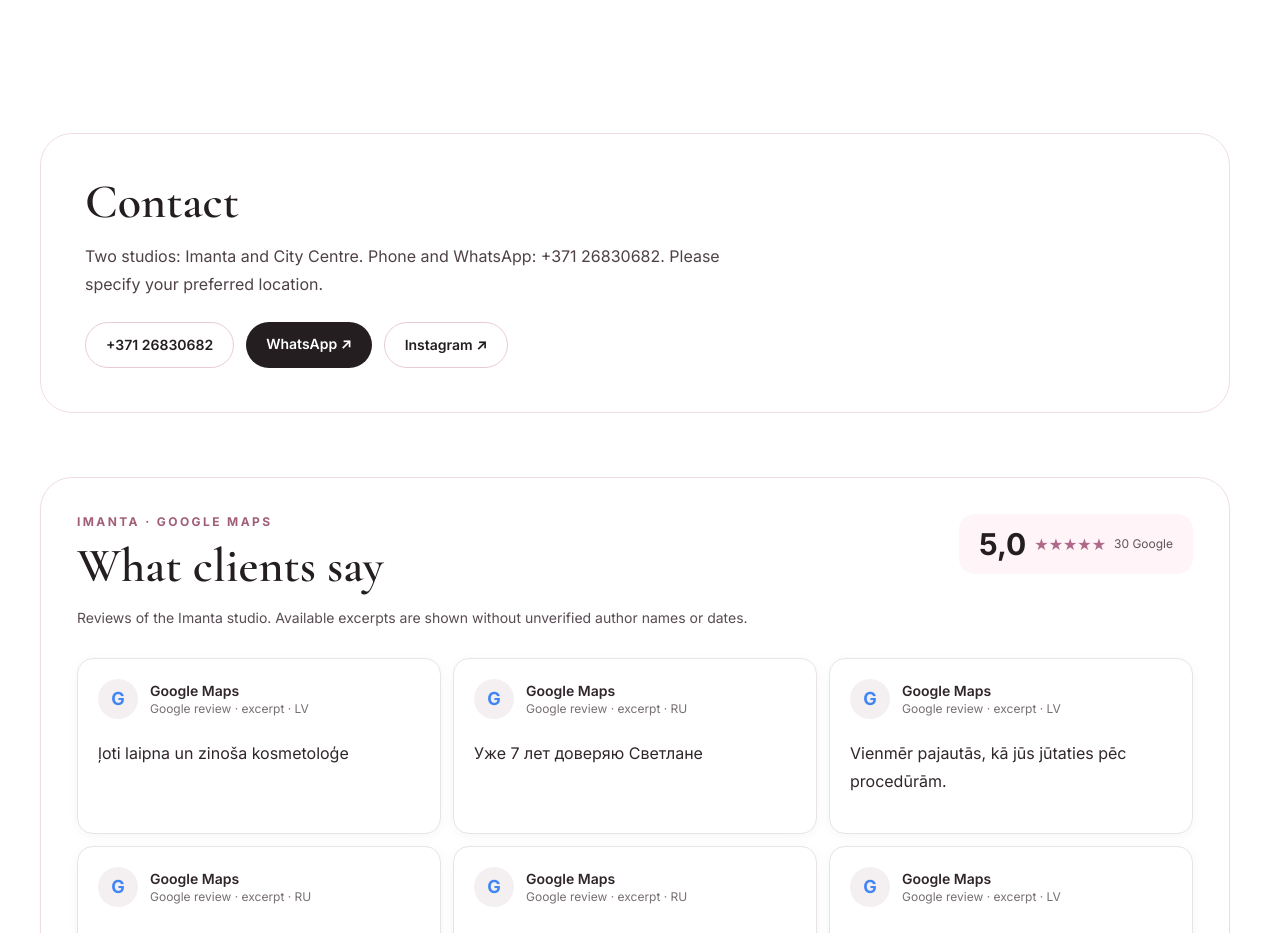
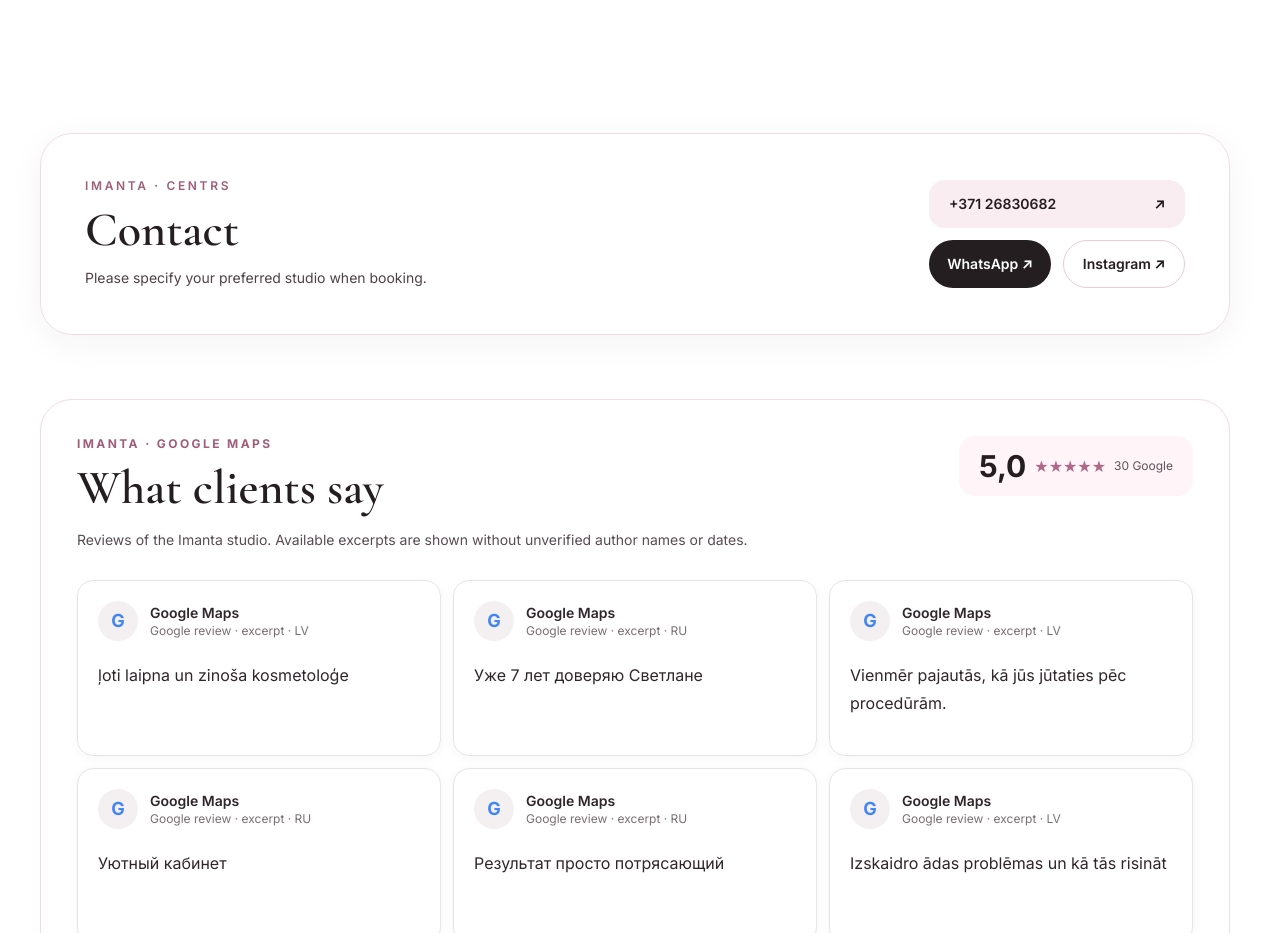
Before and after one commit to SergeyJak/Sweet-lana, a Next.js app: page /en in a window 1280 px wide. Shown: the part 2620-3553 px from the top of the page. Built offline with nearby package versions, Linux system fonts and the light colour scheme; no server answers.

Commit message:
Improve contact card layout

```diff
--- a/src/app/[locale]/page.tsx
+++ b/src/app/[locale]/page.tsx
@@ -119,13 +119,18 @@ export default async function Home({ params }: { params: Promise<{ locale: strin
 
         <CreamCarousel locale={locale} />
         <section id="contact" className="relative mx-auto max-w-7xl px-5 py-10 md:px-10 md:py-16">
-          <div className="rounded-[2rem] border border-[#f0dce4] bg-white/90 p-7 backdrop-blur-sm md:p-11">
-            <h2 className="font-serif text-4xl !text-[#241e20] md:text-5xl">{c.contact}</h2>
-            <p className="mt-4 max-w-2xl text-base leading-7 text-[#4f4148]">{c.contactText}</p>
-            <div className="mt-6 flex flex-wrap gap-3">
-              <a href={`tel:${BUSINESS.phoneE164}`} className="rounded-full border border-[#e7cbd5] bg-white/85 px-5 py-3 text-sm font-semibold text-[#241e20]">{BUSINESS.phoneDisplay}</a>
-              <a href={buildWhatsAppUrl()} target="_blank" rel="noopener noreferrer" className="rounded-full bg-[#241e20] px-5 py-3 text-sm font-semibold text-white">WhatsApp ↗</a>
-              <a href={BUSINESS.instagram} target="_blank" rel="noopener noreferrer" className="rounded-full border border-[#e7cbd5] bg-white/85 px-5 py-3 text-sm font-semibold text-[#241e20]">Instagram ↗</a>
+          <div className="rounded-[2rem] border border-[#f0dce4] bg-white/95 p-6 shadow-[0_8px_35px_rgba(55,43,43,0.05)] backdrop-blur-sm sm:p-8 md:flex md:items-center md:justify-between md:gap-12 md:p-11">
+            <div>
+              <p className="mb-3 text-xs font-semibold uppercase tracking-[0.22em] text-[#a05e78]">Imanta · Centrs</p>
+              <h2 className="font-serif text-4xl !text-[#241e20] md:text-5xl">{c.contact}</h2>
+              <p className="mt-3 max-w-md text-sm leading-6 text-[#4f4148]">{locale === 'ru' ? 'При записи укажите удобный кабинет.' : locale === 'en' ? 'Please specify your preferred studio when booking.' : 'Piesakoties norādiet vēlamo kabinetu.'}</p>
+            </div>
+            <div className="mt-6 flex flex-col gap-3 md:mt-0 md:min-w-64">
+              <a href={`tel:${BUSINESS.phoneE164}`} className="flex min-h-12 items-center justify-between gap-4 rounded-2xl bg-[#f9edf2] px-5 py-3 text-sm font-semibold text-[#241e20] transition hover:bg-[#f4dce6]"><span>{BUSINESS.phoneDisplay}</span><span aria-hidden="true">↗</span></a>
+              <div className="grid grid-cols-2 gap-3">
+                <a href={buildWhatsAppUrl()} target="_blank" rel="noopener noreferrer" className="flex min-h-12 items-center justify-center rounded-full bg-[#241e20] px-3 py-3 text-sm font-semibold text-white transition hover:bg-[#7e5267]">WhatsApp ↗</a>
+                <a href={BUSINESS.instagram} target="_blank" rel="noopener noreferrer" className="flex min-h-12 items-center justify-center rounded-full border border-[#e7cbd5] bg-white px-3 py-3 text-sm font-semibold text-[#241e20] transition hover:bg-[#f9edf2]">Instagram ↗</a>
+              </div>
             </div>
           </div>
         </section>
```
